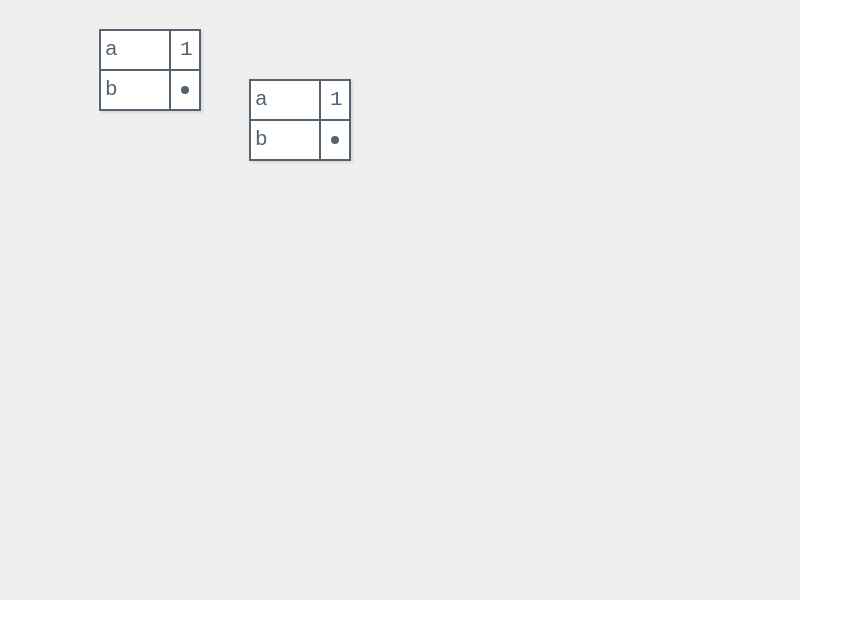
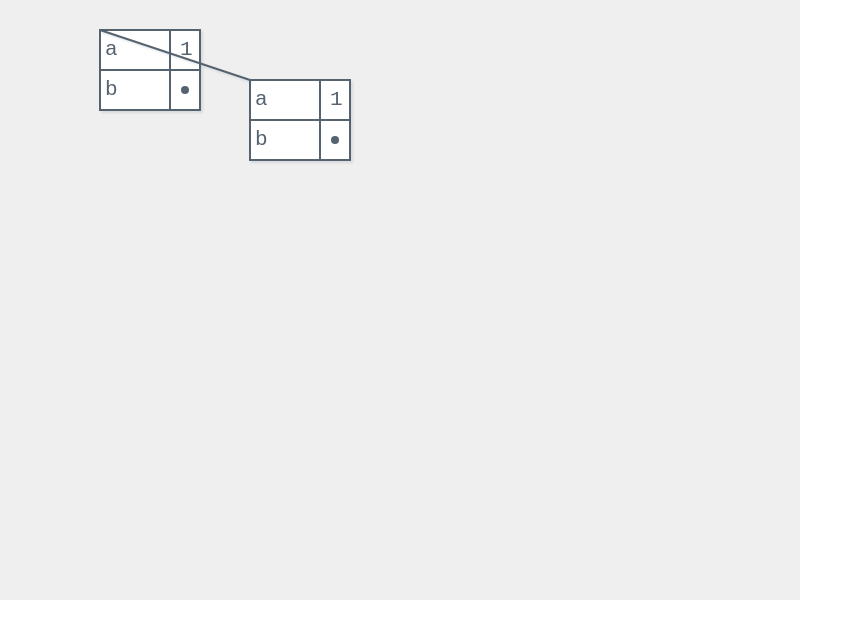
Before and after one commit to fmdkdd/asobiba, a React (Create React App) app in the folder javascript/visualjs-react/: page / in a window 1280 px wide. Shown: the top 638 px of the page, without its empty margins (0-863 px from the left). Built offline with nearby package versions, Linux system fonts and the light colour scheme.

Commit message:
App passes a graph; links move with boxes when dragging

```diff
--- a/javascript/visualjs-react/src/App.jsx
+++ b/javascript/visualjs-react/src/App.jsx
@@ -1,21 +1,36 @@
 import React from 'react'
 import * as Box from './Box'
-import withDrag from './withDrag'
-
-const BoxWithDrag = withDrag(Box.Box)
 
 class App extends React.Component {
   render() {
+    const boxes = [
+      {
+        id: 0,
+        x: 100,
+        y: 30,
+        cells: [
+          {label: 'a', value: 1},
+          {label: 'b', value: Box.REF},
+        ],
+      },
+      {
+        id: 1,
+        x: 250,
+        y: 80,
+        cells: [
+          {label: 'a', value: 1},
+          {label: 'b', value: Box.REF},
+        ],
+      }
+    ]
+
+    const links = [
+      {id: 0, start: 0, end: 1}
+    ]
+
     return (
-      <Box.BoxArea width="800" height="600">
-        <BoxWithDrag x="100" y="30">
-          <Box.Cell label="a" value="1" />
-          <Box.Cell label="b" value={Box.REF} />
-        </BoxWithDrag>
-        <BoxWithDrag x="250" y="80">
-          <Box.Cell label="a" value="1" />
-          <Box.Cell label="b" value={Box.REF} />
-        </BoxWithDrag>
+      <Box.BoxArea width="800" height="600"
+                   boxes={boxes} links={links}>
       </Box.BoxArea>
     )
   }
--- a/javascript/visualjs-react/src/Box.css
+++ b/javascript/visualjs-react/src/Box.css
@@ -29,3 +29,10 @@ svg {
   stroke: #556270;
   stroke-width: 2;
 }
+
+.link {
+  stroke: #556270;
+  stroke-width: 2;
+  fill: none;
+  filter: drop-shadow(2px 2px 1px hsla(211, 14%, 39%, 0.15));
+}
--- a/javascript/visualjs-react/src/Box.jsx
+++ b/javascript/visualjs-react/src/Box.jsx
@@ -1,12 +1,54 @@
 import React from 'react'
+import withDrag from './withDrag'
 import './Box.css'
 
-function BoxArea(props) {
-  return (
-    <svg width={props.width} height={props.height}>
-      {props.children}
-    </svg>
-  )
+class BoxArea extends React.Component {
+  constructor(props) {
+    super(props)
+
+    this.state = {
+      boxes: this.props.boxes,
+      links: this.props.links,
+    }
+
+    this.boxMoved = this.boxMoved.bind(this)
+  }
+
+  boxMoved(id, dx, dy) {
+    this.setState(prev => {
+      let b = prev.boxes.find(b => b.id === id)
+      b.x += dx
+      b.y += dy
+      // Hmm, state is shallow merged, so we are in fact mutating the previous
+      // boxes value.  This is fine, but it's not pure either
+      return {boxes: prev.boxes}
+    })
+  }
+
+  render() {
+    const children = this.props.boxes.map(b =>
+      <BoxWithDrag key={'b' + b.id}
+                   x={b.x} y={b.y}
+                   dragCallback={(dx, dy) => this.boxMoved(b.id, dx, dy)}>
+        {b.cells.map(c => <Cell key={c.label} label={c.label} value={c.value} />)}
+      </BoxWithDrag>
+    ).concat(this.props.links.map(l => {
+      let start = this.props.boxes.find(b => b.id === l.start)
+      let end = this.props.boxes.find(b => b.id === l.end)
+
+      return (
+        <Line key={'l' + l.id}
+              startX={start.x} startY={start.y}
+              endX={end.x} endY={end.y} />
+      )
+    }))
+
+    return (
+      <svg width={this.props.width} height={this.props.height}>
+        {children}
+      </svg>
+    )
+  }
 }
 
 class Box extends React.Component {
@@ -27,9 +69,12 @@ class Box extends React.Component {
       classes.push("focused")
     }
 
-    const children = this.props.children.map((c, idx) =>
-      <Cell key={c.props.label}
-            x="0" y={idx * 40} label={c.props.label} value={c.props.value} />)
+    let children = null;
+    if (this.props.children) {
+      children = this.props.children.map((c, idx) =>
+        <Cell key={c.props.label}
+              x="0" y={idx * 40} label={c.props.label} value={c.props.value} />)
+    }
 
     return (
       <g className={classes.join(' ')}
@@ -63,6 +108,8 @@ class Box extends React.Component {
   }
 }
 
+const BoxWithDrag = withDrag(Box)
+
 const REF = {}
 
 function Cell(props) {
@@ -80,4 +127,12 @@ function Cell(props) {
   )
 }
 
-export {BoxArea, Box, Cell, REF}
+function Line(props) {
+  const path = `M ${props.startX} ${props.startY} L ${props.endX} ${props.endY}`
+
+  return (
+    <path className="link" d={path} />
+  )
+}
+
+export {BoxArea, Box, Cell, REF, Line}
```
